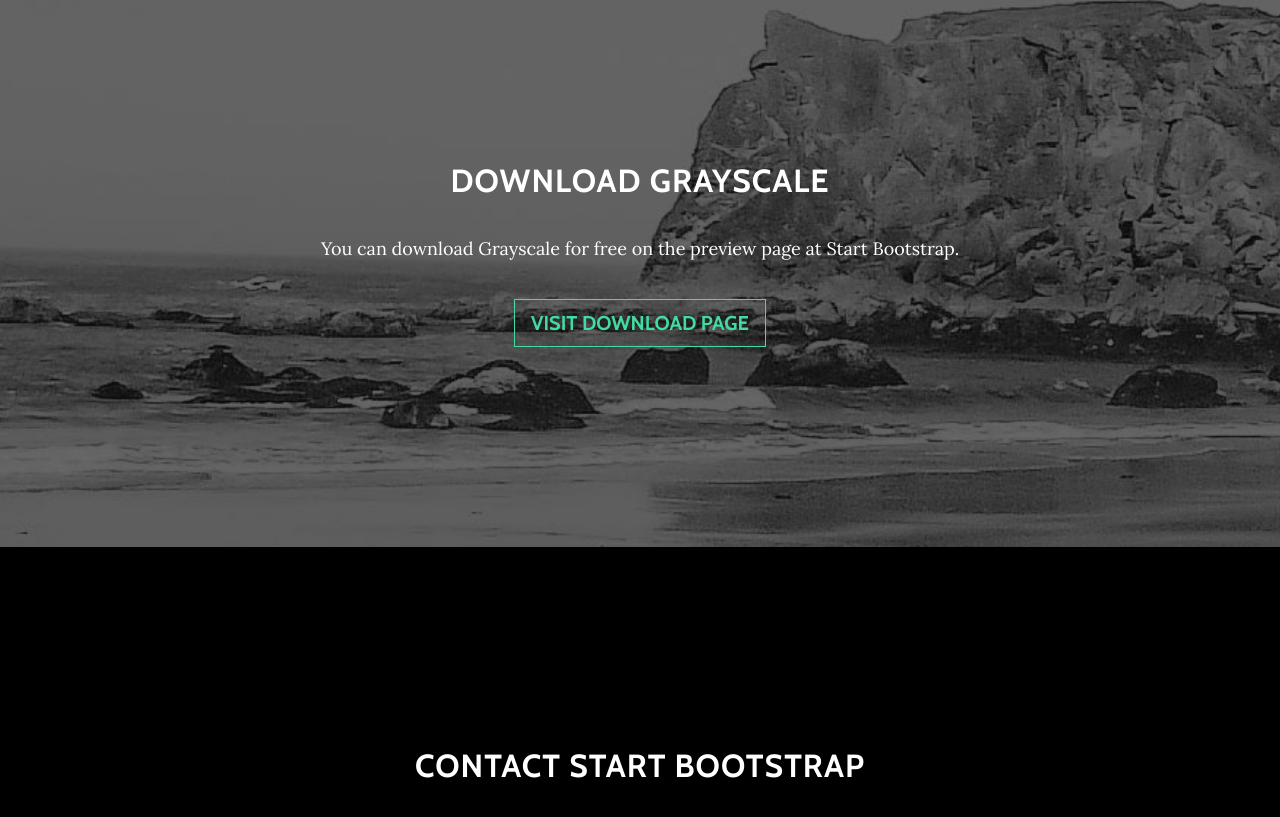
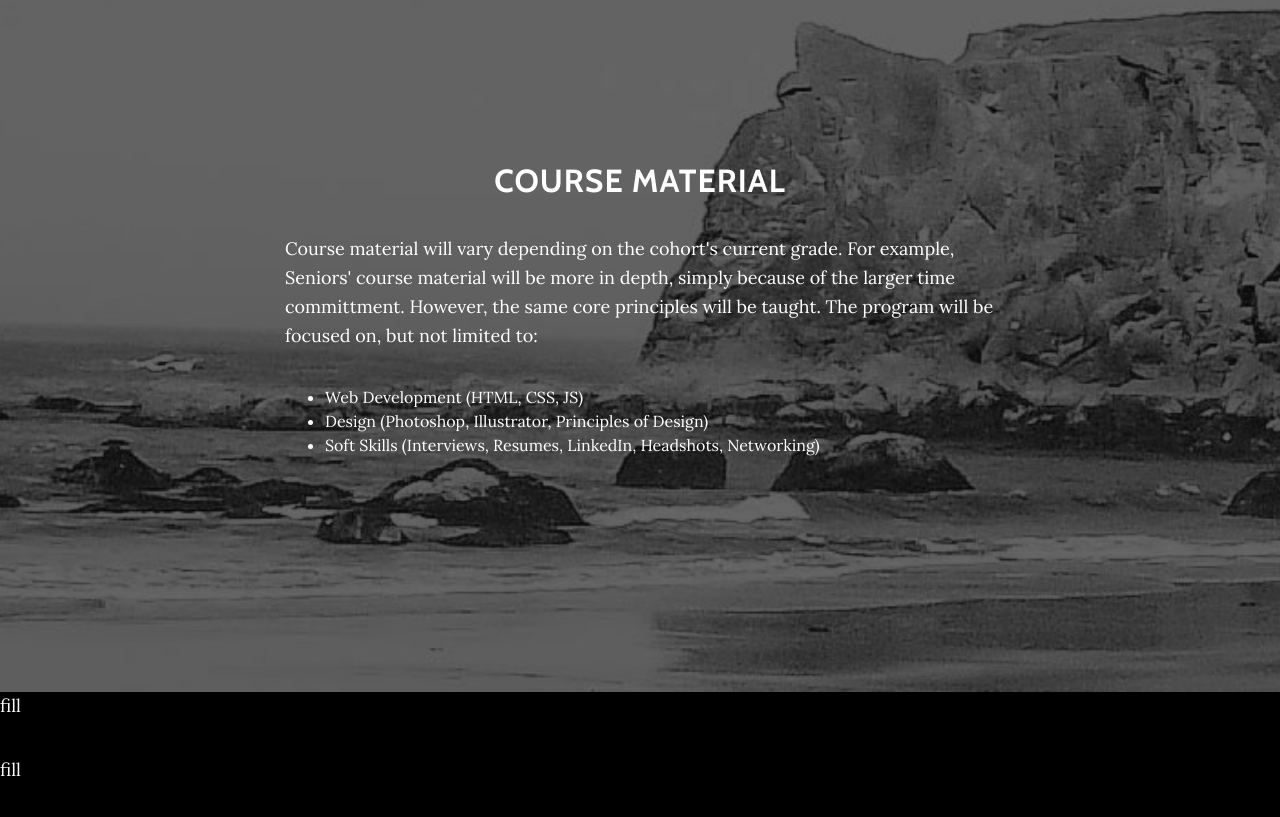
Before and after one commit to jacobcwright/My-Find, a plain HTML site: page index.html in a window 1280 px wide. Shown: the part 1577-2394 px from the top of the page. Drawn offline with nearby package versions, Linux system fonts and the light colour scheme.

Commit message:
additional work

```diff
--- a/index.html
+++ b/index.html
@@ -48,7 +48,7 @@
               <a class="nav-link js-scroll-trigger" href="#apply">Apply</a>
             </li>
             <li class="nav-item">
-              <a class="nav-link js-scroll-trigger" href="#two">two</a>
+              <a class="nav-link js-scroll-trigger" href="#Contact">Contact</a>
             </li>
             <li class="nav-item">
               <a class="nav-link js-scroll-trigger" href="#three">three</a>
@@ -100,15 +100,38 @@
     <section id="course" class="download-section content-section text-center">
       <div class="container">
         <div class="col-lg-8 mx-auto">
-          <h2>Download Grayscale</h2>
-          <p>You can download Grayscale for free on the preview page at Start Bootstrap.</p>
-          <a href="http://startbootstrap.com/template-overviews/grayscale/" class="btn btn-default btn-lg">Visit Download Page</a>
+          <h2>Course Material</h2>
+          <p style="text-align: left">
+            Course material will vary depending on the cohort's current grade.
+            For example, Seniors' course material will be more in depth, simply because of the larger time committment.
+            However, the same core principles will be taught. The program will be focused on, but not limited to:
+            <ul style="text-align: left">
+              <li>Web Development (HTML, CSS, JS)</li>
+              <li>Design (Photoshop, Illustrator, Principles of Design)</li>
+              <li>Soft Skills (Interviews, Resumes, LinkedIn, Headshots, Networking)</li>
+            </ul>
+          </p>
+          <!-- <a href="http://startbootstrap.com/template-overviews/grayscale/" class="btn btn-default btn-lg">Visit Download Page</a> -->
         </div>
       </div>
     </section>
 
     <!-- Testimonial Section -->
-    <section id="test" class="content-section text-center">
+   <section id="test" class="">
+    <p>
+      fill
+    </p>
+   </section>
+
+<!--apply section-->
+    <section id="apply" class="">
+      <p>
+        fill
+      </p>
+    </section>
+
+<!--contact section-->
+ <section id="Contact" class="content-section text-center">
       <div class="container">
         <div class="row">
           <div class="col-lg-8 mx-auto">
@@ -141,18 +164,8 @@
       </div>
     </section>
 
-<!--apply section-->
-    <section id="apply" class="">
-
-    </section>
-
-<!--two section-->
-    <section id = 'two' class="">
-
-    </section>
-
 <!--three section-->
-    <section id="two" class = "">
+    <section id="three" class = "">
 
     </section>
 
```
